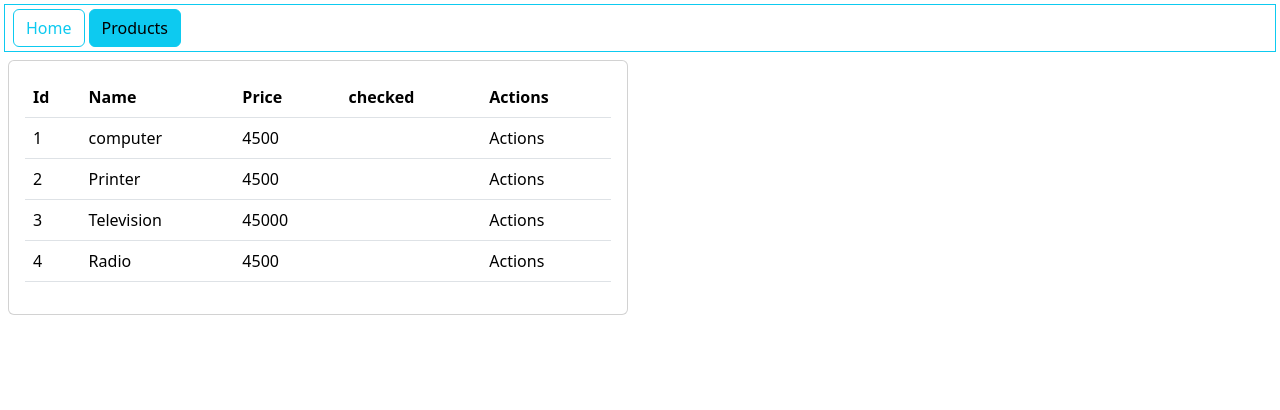
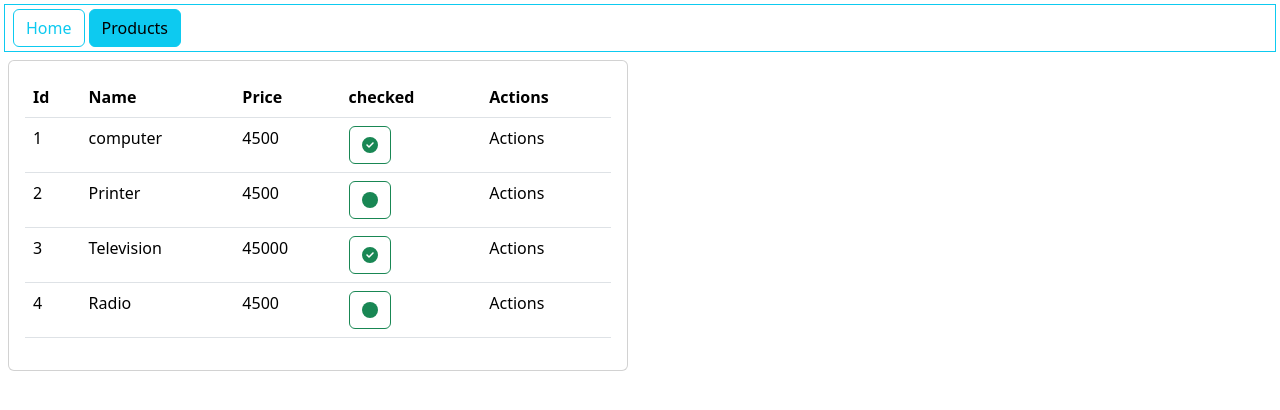
Before and after one commit to zoulou421/products-crud-jsonserver-app-axios, a React (Create React App) app: page /products in a window 1280 px wide. Shown: the top 410 px of the page. Built offline with nearby package versions, Linux system fonts and the light colour scheme.

Commit message:
added: fonts icons react//FontAwesomeIcon

```diff
--- a/package.json
+++ b/package.json
@@ -3,6 +3,9 @@
   "version": "0.1.0",
   "private": true,
   "dependencies": {
+    "@fortawesome/fontawesome-svg-core": "^6.5.1",
+    "@fortawesome/free-solid-svg-icons": "^6.5.1",
+    "@fortawesome/react-fontawesome": "^0.2.0",
     "@testing-library/jest-dom": "^5.17.0",
     "@testing-library/react": "^13.4.0",
     "@testing-library/user-event": "^13.5.0",
--- a/src/components/Products.js
+++ b/src/components/Products.js
@@ -1,10 +1,12 @@
+import { faCheckCircle, faCircle } from '@fortawesome/free-solid-svg-icons';
+import { FontAwesomeIcon } from '@fortawesome/react-fontawesome';
 import React, { useState } from 'react'
 
 export default function Products() {
     const [products, setProducts] = useState([
-        { id: 1, name: "computer", price: 4500, checked: false },
+        { id: 1, name: "computer", price: 4500, checked: true },
         { id: 2, name: "Printer", price: 4500, checked: false },
-        { id: 3, name: "Television", price: 45000, checked: false },
+        { id: 3, name: "Television", price: 45000, checked: true },
         { id: 4, name: "Radio", price: 4500, checked: false }
     ])
     return (
@@ -26,7 +28,13 @@
                                                 <td>{product.id}</td>
                                                 <td>{product.name}</td>
                                                 <td>{product.price}</td>
-                                                <td>{product.checked}</td>
+                                                <td>
+                                                    <button className="btn btn-outline-success">
+                                                        <FontAwesomeIcon icon={product.checked ? faCheckCircle : faCircle}>
+
+                                                        </FontAwesomeIcon>
+                                                    </button>
+                                                </td>
                                                 <td>Actions</td>
                                             </tr>
                                         ))
```
Also changed, not shown: 1 other file (tests, documents, lock files or other folders).
